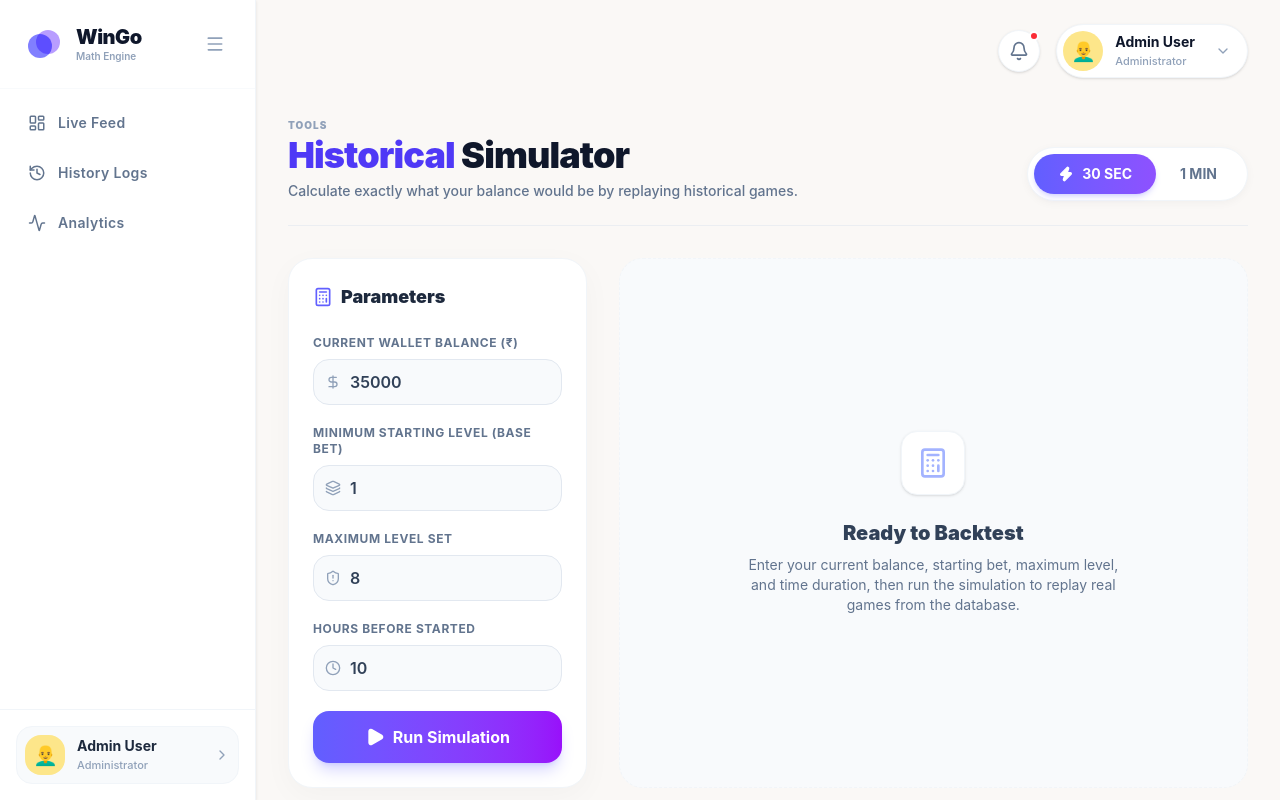
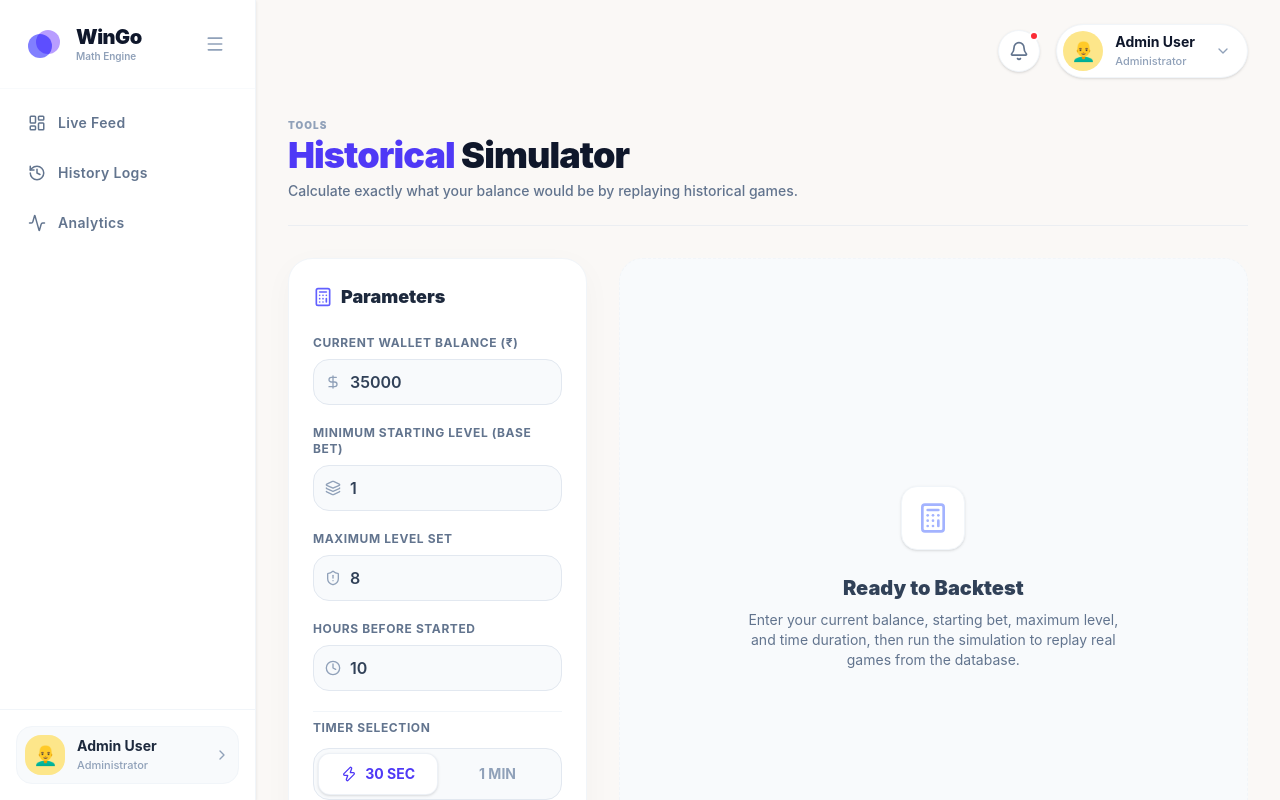
Before and after one commit to workertag/wingo-dev, a React (Vite) app in the folder frontend/: page /calculator in a window 1280 px wide. Built offline with nearby package versions, Linux system fonts and the light colour scheme.

Commit message:
feat: move timer selection to parameter card

```diff
--- a/frontend/src/routes/calculator.tsx
+++ b/frontend/src/routes/calculator.tsx
@@ -52,32 +52,7 @@ function CalculatorPage() {
           </p>
         </div>
 
-        <div className="flex items-center gap-4">
-          <div className="flex p-1.5 bg-white rounded-full shadow-[0_2px_10px_rgba(0,0,0,0.04)] border border-slate-100">
-            <button
-              onClick={() => setTimer("30S")}
-              className={`flex items-center gap-2 px-6 py-2.5 rounded-full text-sm font-bold transition-all ${
-                timer === "30S"
-                  ? "bg-gradient-to-r from-indigo-500 to-violet-500 text-white shadow-md shadow-indigo-500/20"
-                  : "text-slate-500 hover:text-slate-800 hover:bg-slate-50"
-              }`}
-            >
-              {timer === "30S" && <Zap className="w-4 h-4" fill="currentColor" />}
-              30 SEC
-            </button>
-            <button
-              onClick={() => setTimer("1M")}
-              className={`flex items-center gap-2 px-6 py-2.5 rounded-full text-sm font-bold transition-all ${
-                timer === "1M"
-                  ? "bg-gradient-to-r from-indigo-500 to-violet-500 text-white shadow-md shadow-indigo-500/20"
-                  : "text-slate-500 hover:text-slate-800 hover:bg-slate-50"
-              }`}
-            >
-              {timer === "1M" && <Zap className="w-4 h-4" fill="currentColor" />}
-              1 MIN
-            </button>
-          </div>
-        </div>
+
       </div>
 
       <div className="grid grid-cols-1 lg:grid-cols-3 gap-8">
@@ -151,6 +126,36 @@ function CalculatorPage() {
                     onChange={(e) => setHours(Number(e.target.value))}
                     className="w-full bg-slate-50 border border-slate-200 rounded-xl py-2.5 pl-9 pr-4 text-slate-700 font-semibold focus:outline-none focus:ring-2 focus:ring-indigo-500/20 focus:border-indigo-500 transition-all"
                   />
+                </div>
+              </div>
+
+              <div className="pt-2 border-t border-slate-100">
+                <label className="block text-xs font-bold text-slate-500 uppercase tracking-wider mb-3">
+                  Timer Selection
+                </label>
+                <div className="flex p-1 bg-slate-50 rounded-xl border border-slate-200">
+                  <button
+                    onClick={() => setTimer("30S")}
+                    className={`flex-1 flex justify-center items-center gap-2 py-2.5 rounded-lg text-sm font-bold transition-all ${
+                      timer === "30S"
+                        ? "bg-white text-indigo-600 shadow-sm border border-slate-200/60"
+                        : "text-slate-400 hover:text-slate-600"
+                    }`}
+                  >
+                    {timer === "30S" && <Zap className="w-4 h-4" />}
+                    30 SEC
+                  </button>
+                  <button
+                    onClick={() => setTimer("1M")}
+                    className={`flex-1 flex justify-center items-center gap-2 py-2.5 rounded-lg text-sm font-bold transition-all ${
+                      timer === "1M"
+                        ? "bg-white text-indigo-600 shadow-sm border border-slate-200/60"
+                        : "text-slate-400 hover:text-slate-600"
+                    }`}
+                  >
+                    {timer === "1M" && <Zap className="w-4 h-4" />}
+                    1 MIN
+                  </button>
                 </div>
               </div>
 
```
